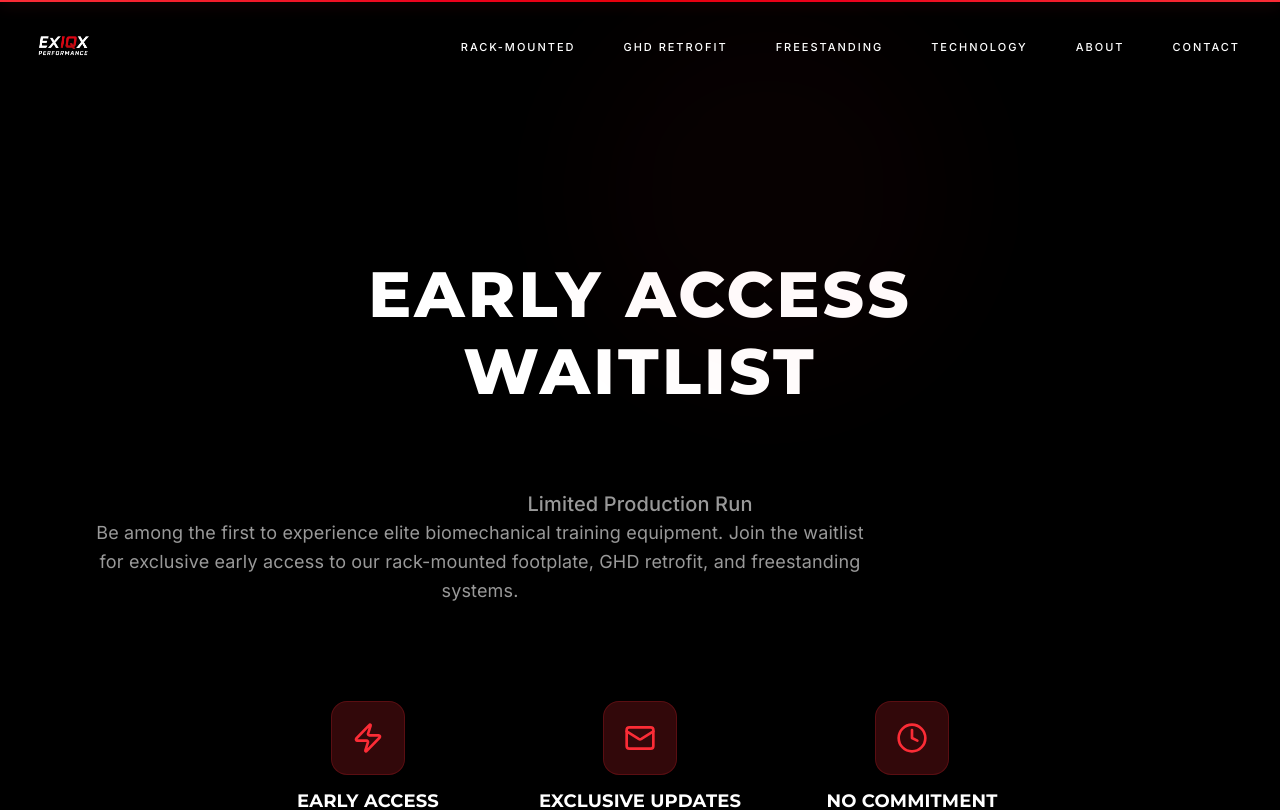
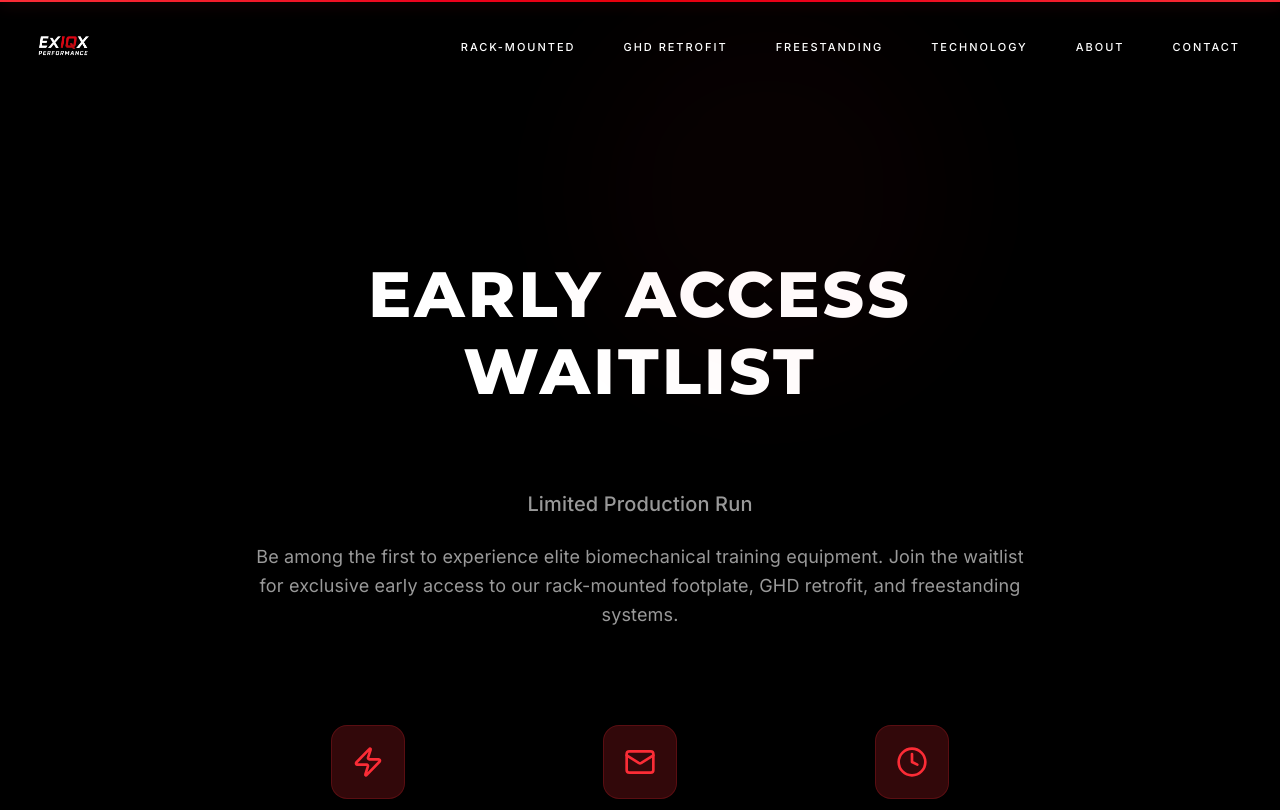
Before and after one commit to infinityspine/exiqx-website, a Next.js app: page /join-waitlist in a window 1280 px wide. Shown: the top 810 px of the page. Built offline with nearby package versions, Linux system fonts and the light colour scheme.

Commit message:
🕒 Auto-commit: 2025-11-15 14:59:16

```diff
--- a/app/join-waitlist/page.tsx
+++ b/app/join-waitlist/page.tsx
@@ -150,15 +150,16 @@ export default function JoinWaitlistPage() {
                 >
                   Limited Production Run
                 </motion.p>
+                <div className="flex justify-center mt-6 mb-12">
                   <motion.p
                     variants={fadeUp}
-                  className="text-lg text-gray-400 max-w-3xl mx-auto mt-6 mb-12 leading-relaxed"
-                  style={{ textAlign: 'center' }}
+                    className="text-lg text-gray-400 max-w-3xl leading-relaxed text-center"
                   >
                     Be among the first to experience elite biomechanical training equipment.
                     Join the waitlist for exclusive early access to our rack-mounted footplate,
                     GHD retrofit, and freestanding systems.
                   </motion.p>
+                </div>
 
                 {/* Benefits */}
                 <motion.div
```
Lines whose indentation alone changed are shown as unchanged.
